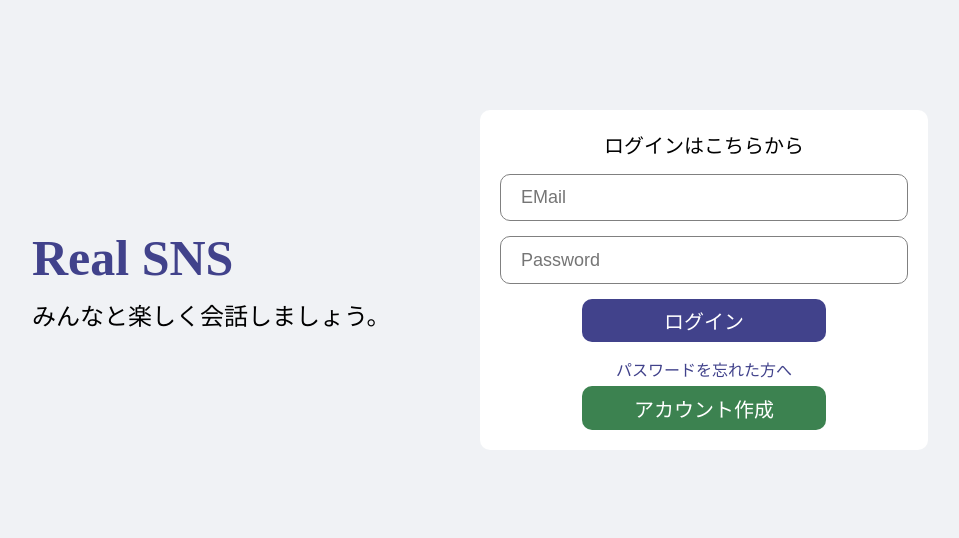
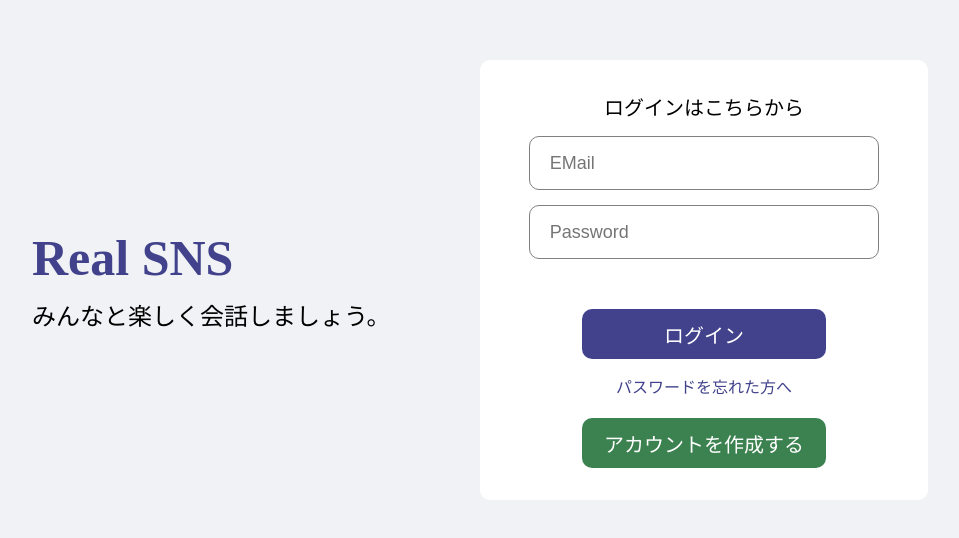
Before and after one commit to take5150/real-sns-mern, a React (Create React App) app in the folder frontend/: page /login in a window 1280 px wide. Shown: the part 120-658 px from the top of the page, without its empty margins (160-1119 px from the left). Built offline with nearby package versions, Linux system fonts and the light colour scheme.

Commit message:
ユーザ登録APIをたたけるよう修正

```diff
--- a/frontend/src/App.js
+++ b/frontend/src/App.js
@@ -1,17 +1,29 @@
+import { useContext } from "react";
 import Home from "./pages/home/Home";
 import Login from "./pages/login/Login";
 import Profile from "./pages/profile/Profile";
 import Register from "./pages/register/Register";
 
-import { BrowserRouter as Router, Route, Routes } from "react-router-dom";
+import {
+  BrowserRouter as Router,
+  Route,
+  Routes,
+  Navigate,
+} from "react-router-dom";
+import { AuthContext } from "./state/AuthContext";
+import Rightbar from "./components/rightbar/Rightbar";
 
 function App() {
+  const { user } = useContext(AuthContext);
   return (
     <Router>
       <Routes>
-        <Route path="/" element={<Home />} />
-        <Route path="/login" element={<Login />} />
-        <Route path="/register" element={<Register />} />
+        <Route path="/" element={user ? <Home /> : <Register />} />
+        <Route path="/login" element={user ? <Navigate to="/" /> : <Login />} />
+        <Route
+          path="/register"
+          element={user ? <Navigate to="/" /> : <Register />}
+        />
         <Route path="/profile/:username" element={<Profile />} />
       </Routes>
     </Router>
--- a/frontend/src/pages/login/Login.css
+++ b/frontend/src/pages/login/Login.css
@@ -33,23 +33,34 @@
 }
 
 .loginBox {
-  height: 300px;
+  height: 400px;
   padding: 20px;
   background-color: white;
   border-radius: 10px;
   display: flex;
   flex-direction: column;
-  justify-content: space-between;
+  justify-content: center;
+  align-items: center;
 }
 
 .loginInput {
   height: 50px;
+  width: 80%;
   border-radius: 10px;
   border: 1px solid gray;
   font-size: 18px;
   padding-left: 20px;
   margin-bottom: 15px;
+}
 
+.loginInputPassword {
+  height: 50px;
+  width: 80%;
+  border-radius: 10px;
+  border: 1px solid gray;
+  font-size: 18px;
+  padding-left: 20px;
+  margin-bottom: 50px;
 }
 
 .loginInput:focus {
@@ -74,11 +85,12 @@
   text-align: center;
   color: #41428b;
   margin-bottom: 5px;
+  text-decoration: none;
 }
 
 .loginRegister {
   height: 50px;
-  width: 60%;
+  width: 100%;
   align-self: center;
   border-radius: 10px;
   border: none;
--- a/frontend/src/pages/login/Login.jsx
+++ b/frontend/src/pages/login/Login.jsx
@@ -2,6 +2,7 @@ import React, { useContext, useRef } from "react";
 import "./Login.css";
 import { loginCall } from "../../actionCalls";
 import { AuthContext } from "../../state/AuthContext";
+import { Link } from "react-router-dom";
 
 export default function Login() {
   const email = useRef();
@@ -39,14 +40,21 @@ export default function Login() {
             />
             <input
               type="password"
-              className="loginInput"
+              className="loginInputPassword"
               placeholder="Password"
               required
               ref={password}
             />
             <button className="loginButton">ログイン</button>
-            <span className="loginForgotButton">パスワードを忘れた方へ</span>
-            <button className="loginRegister">アカウント作成</button>
+            <Link
+              to="/register"
+              style={{ textDecoration: "none", marginBottom: "20px" }}
+            >
+              <span className="loginForgotButton">パスワードを忘れた方へ</span>
+            </Link>
+            <Link to="/register" style={{ width: "60%" }}>
+              <button className="loginRegister">アカウントを作成する</button>
+            </Link>
           </form>
         </div>
       </div>
--- a/frontend/src/pages/register/Register.css
+++ b/frontend/src/pages/register/Register.css
@@ -96,3 +96,7 @@
   font-size: 20px;
   margin-bottom: 15px;
 }
+
+.loginToButton {
+  color: #41428b;
+}
--- a/frontend/src/pages/register/Register.jsx
+++ b/frontend/src/pages/register/Register.jsx
@@ -1,7 +1,31 @@
-import React from "react";
+import React, { useRef } from "react";
 import "./Register.css";
+import { Link } from "react-router-dom";
+import axios from "axios";
 
 export default function Register() {
+  const username = useRef();
+  const email = useRef();
+  const password = useRef();
+  const confirmation = useRef();
+
+  const handleSubmit = async (e) => {
+    e.preventDefault();
+
+    if (password.current.value !== confirmation.current.value) {
+      confirmation.current.setCustomValidity("パスワードが違います");
+    } else {
+      try {
+        const user = {
+          username: username.current.value,
+          email: email.current.value,
+          password: password.current.value,
+        };
+
+        await axios.post("/auth/register", user);
+      } catch (err) {}
+    }
+  };
   return (
     <div className="register">
       <div className="registerWrapper">
@@ -10,32 +34,46 @@ export default function Register() {
           <span className="registerDesc">みんなと楽しく会話しましょう。</span>
         </div>
         <div className="registerRight">
-          <div className="registerBox">
+          <form onSubmit={(e) => handleSubmit(e)} className="registerBox">
             <p className="registerMsg">新規登録はこちら</p>
             <input
               type="text"
               className="registerInput"
               placeholder="ユーザ名"
+              required
+              ref={username}
             />
-            <input type="text" className="registerInput" placeholder="EMail" />
             <input
-              type="text"
+              type="email"
+              className="registerInput"
+              placeholder="EMail"
+              required
+              ref={email}
+            />
+            <input
+              type="password"
               className="registerInput"
               placeholder="パスワード"
+              required
+              ref={password}
             />
             <input
-              type="text"
+              type="password"
               className="registerInput"
               placeholder="確認用パスワード"
+              required
+              ref={confirmation}
             />
-            <input
-              type="text"
-              className="registerInput"
-              placeholder="Password"
-            />
-            <button className="registerButton">サインアップ</button>
-            <button className="loginButton">ログイン</button>
-          </div>
+            <button type="submit" className="registerButton">
+              サインアップ
+            </button>
+            <Link
+              to="/login"
+              style={{ textDecoration: "none", textAlign: "center" }}
+            >
+              <span className="loginToButton">ログイン画面に移動する</span>
+            </Link>
+          </form>
         </div>
       </div>
     </div>
```
